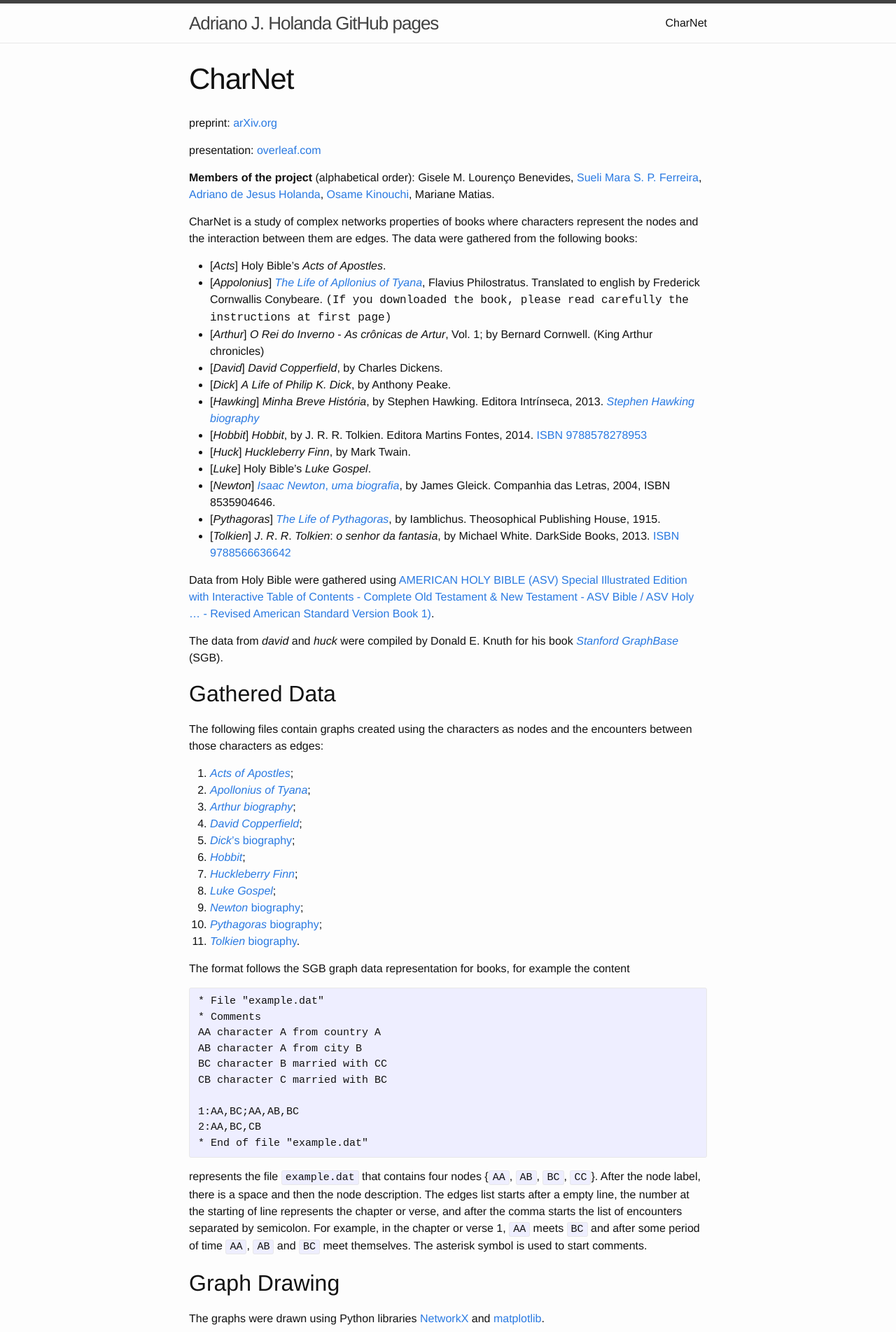
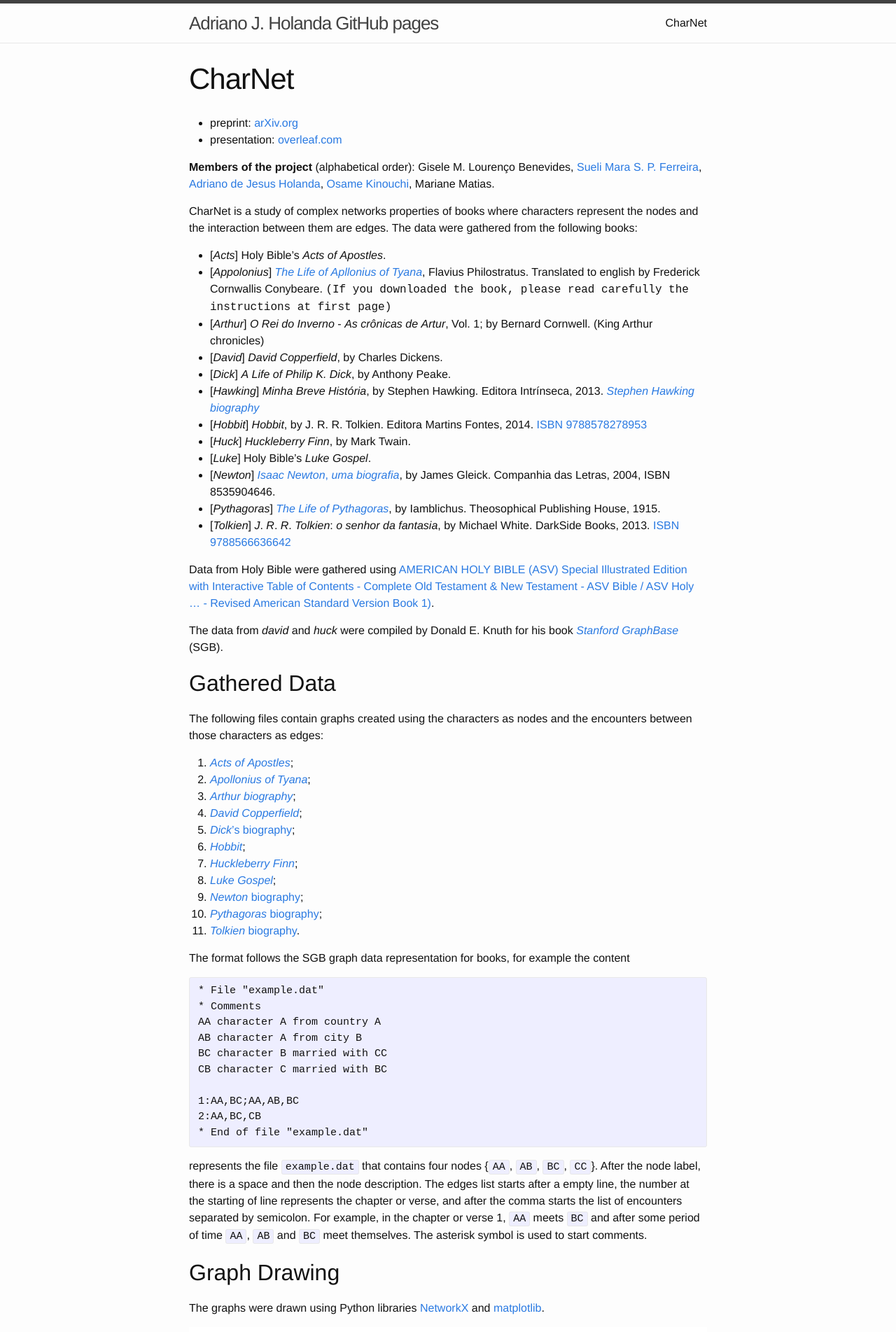
Before and after one commit to ajholanda/ajholanda.github.io, a Jekyll site: the page built from charnet.md, in a window 1280 px wide. Shown: the top 1903 px of the page at 70% size. Built offline with Jekyll 4.4.1, drawn with Linux system fonts in a browser that asks for light colours.

```diff
--- a/charnet.md
+++ b/charnet.md
@@ -3,9 +3,9 @@ layout: page
 title: CharNet
 permalink: /charnet/
 ---
-preprint:  [arXiv.org](https://arxiv.org/abs/1704.08197)
 
-presentation: [overleaf.com](https://www.overleaf.com/read/vszbrbjcbtpq)
+- preprint:  [arXiv.org](https://arxiv.org/abs/1704.08197)
+- presentation: [overleaf.com](https://www.overleaf.com/read/vszbrbjcbtpq)
 
 **Members of the project** (alphabetical order): Gisele
 M. Louren&ccedil;o Benevides, [Sueli Mara
```
